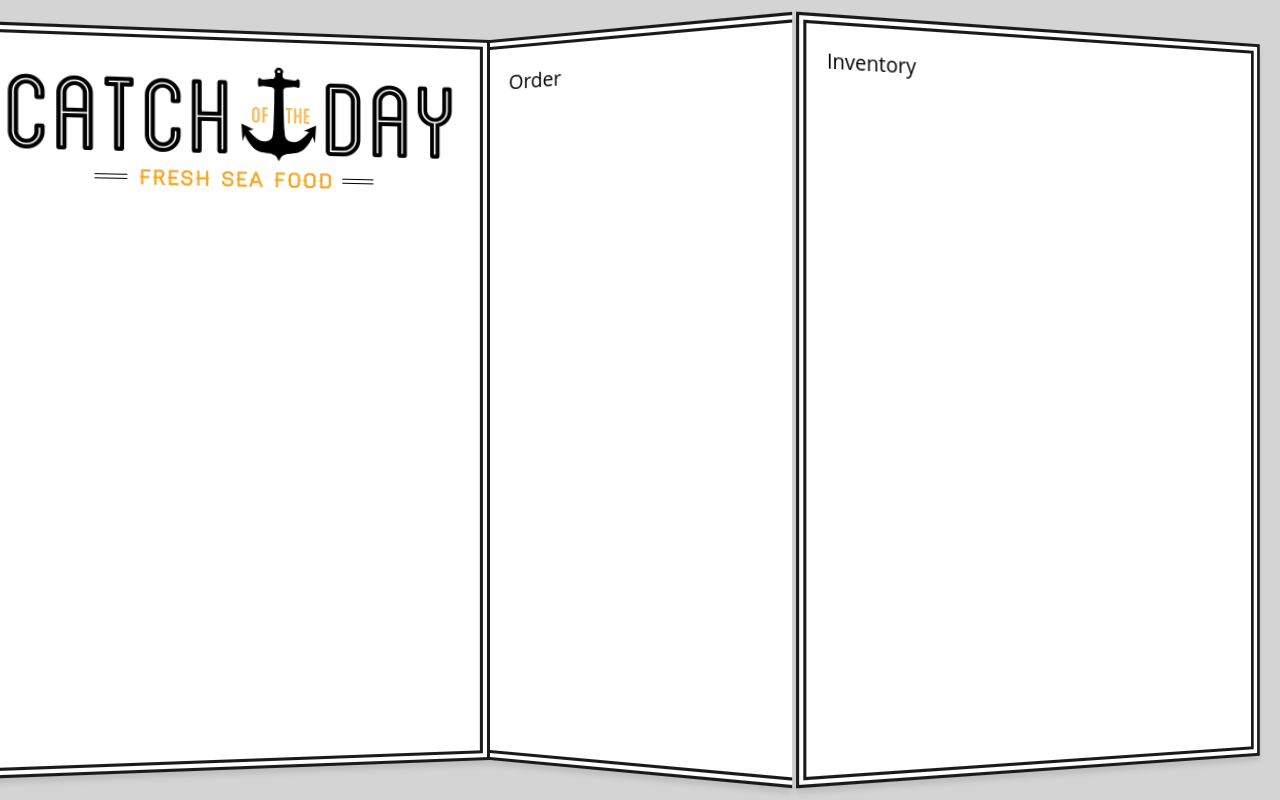
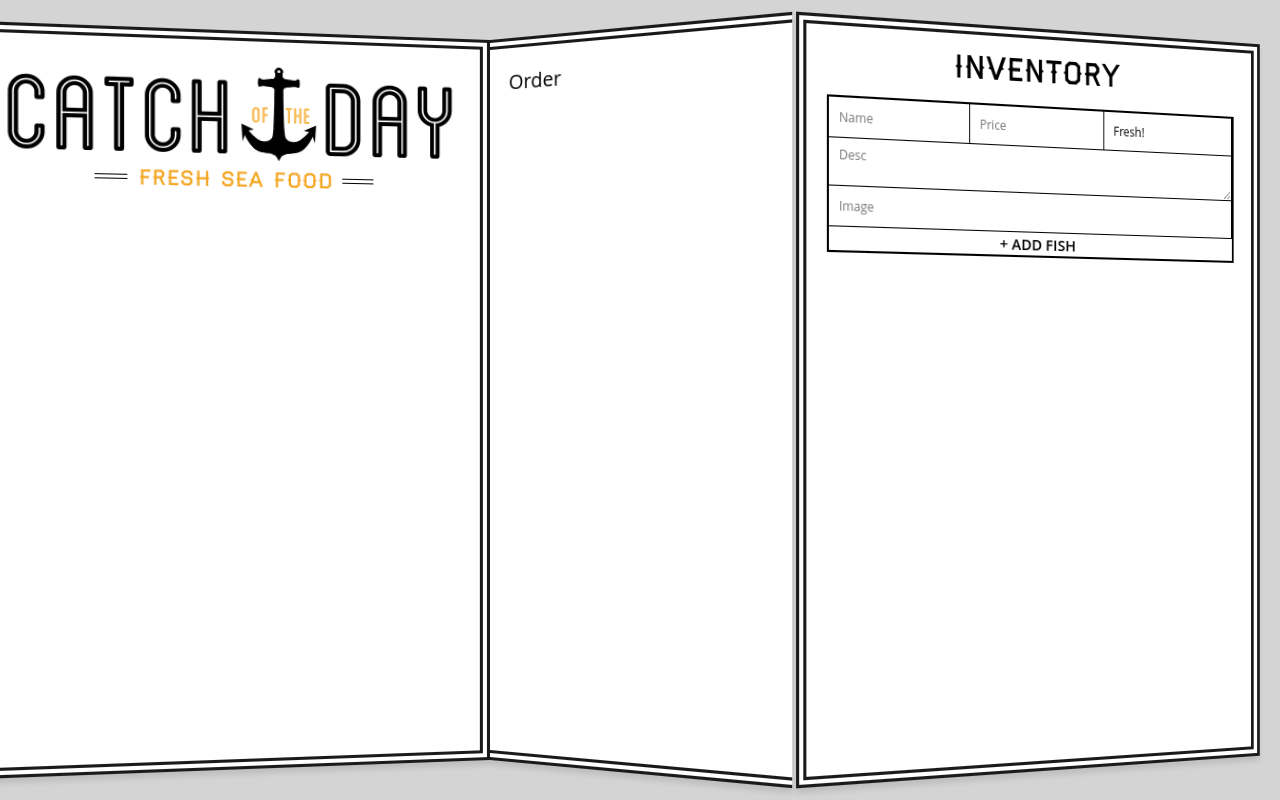
Before and after one commit to bdinesh/explore-reactjs, a React (Create React App) app: page /store/1 in a window 1280 px wide. Shown: the top 800 px of the page. Built offline with nearby package versions, Linux system fonts and the light colour scheme.

Commit message:
Add state to App component

```diff
--- a/src/components/App.js
+++ b/src/components/App.js
@@ -4,6 +4,18 @@ import Header from './Header';
 import Order from './Order';
 
 class App extends Component {
+  state = {
+    fishes: {},
+    order: {}
+  };
+
+  //prop function to get the data from the child components
+  addFish = fish => {
+    const fishes = { ...this.state.fishes };
+    fishes[`fish${Date.now()}`] = fish;
+    this.setState({ fishes });
+  };
+
   render() {
     return (
       <div className="catch-of-the-day">
@@ -11,7 +23,8 @@ class App extends Component {
           <Header tagline={'Fresh sea food'} />
         </div>
         <Order />
-        <Inventory />
+        {/*Props function added to the child component*/}
+        <Inventory addFish={this.addFish} />
       </div>
     );
   }
--- a/src/components/Inventory.js
+++ b/src/components/Inventory.js
@@ -1,8 +1,15 @@
 import React, { Component } from 'react';
+import AddFishForm from './AddFishForm';
 
 class Inventory extends Component {
   render() {
-    return <div className="inventory">Inventory</div>;
+    return (
+      <div className="inventory">
+        <h2>Inventory</h2>
+        {/*Props function added to the child component*/}
+        <AddFishForm addFish={this.props.addFish} />
+      </div>
+    );
   }
 }
 
```
